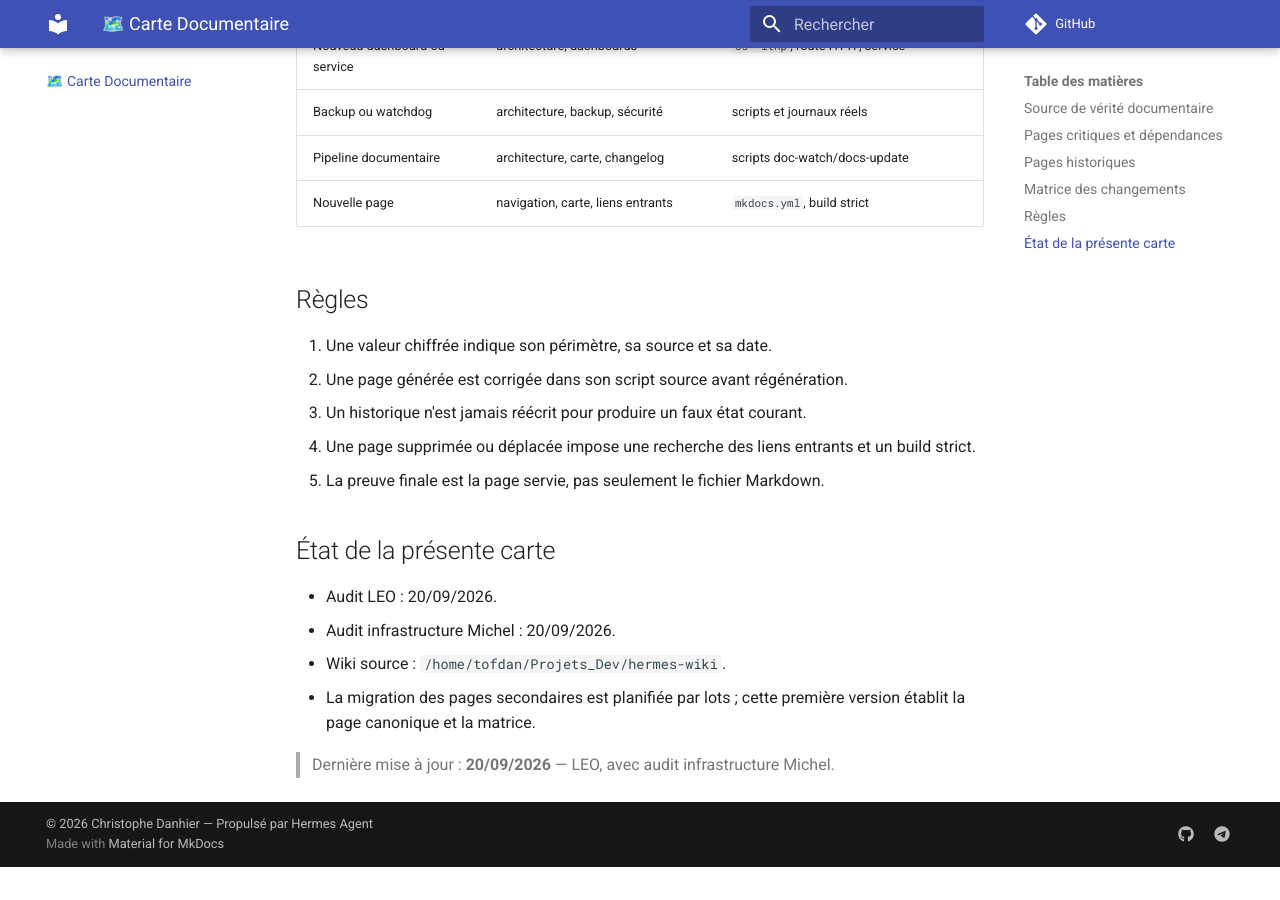
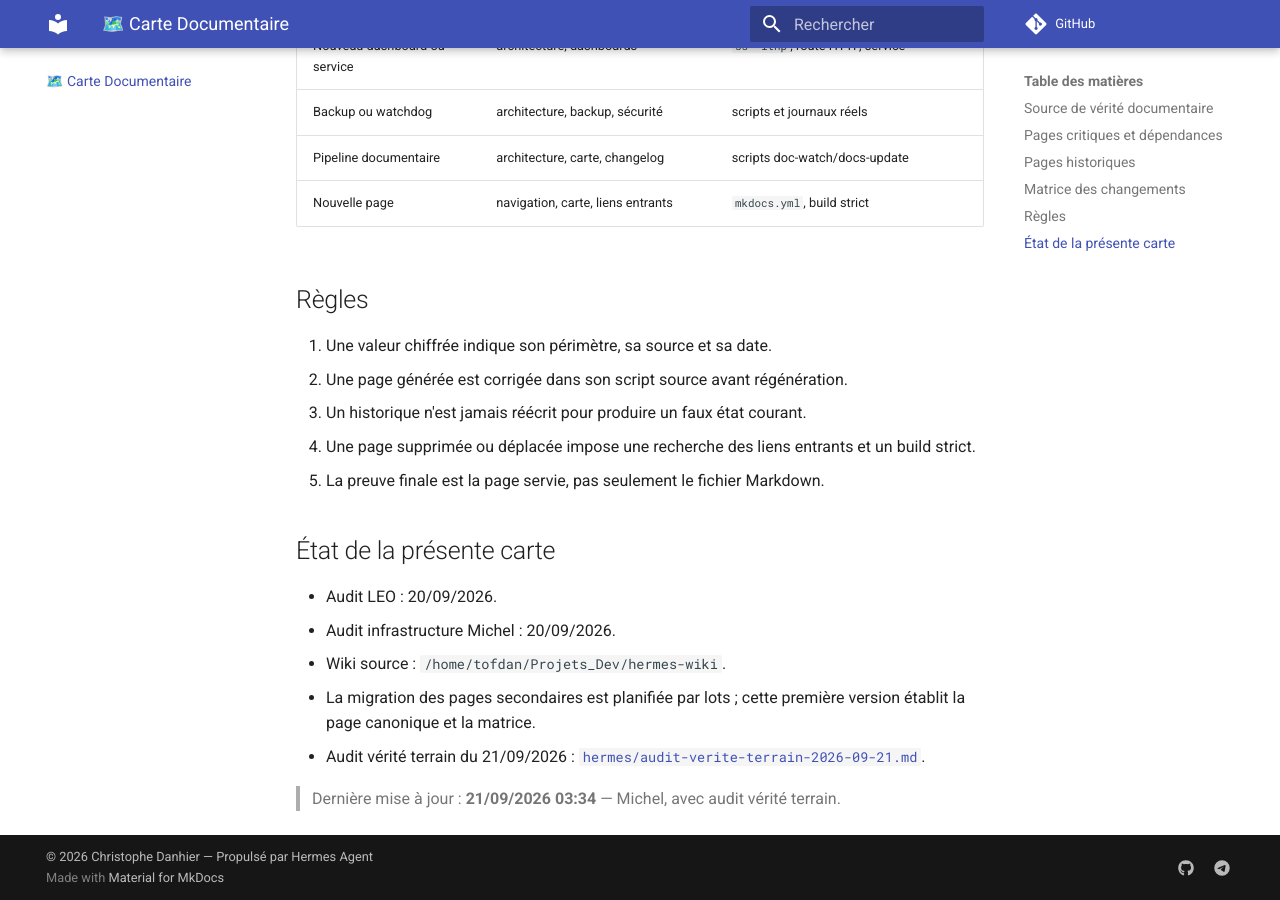
Before and after one commit to christophedanhier-hash/hermes-wiki, an MkDocs documentation site: the page built from docs/hermes/utilisation/documentation-map.md, in a window 1280 px wide and 900 px high, scrolled down 2064 px. Built offline with MkDocs 1.6.1 and Material for MkDocs 9.7.7, drawn with Linux system fonts in a browser that asks for light colours; comment, search, counter and statistics services are not loaded; before the commit the page ends 2931 px from its top, so only the background shows below that.

Commit message:
docs: audit terrain Hermes et carte architecture

```diff
--- a/docs/hermes/utilisation/documentation-map.md
+++ b/docs/hermes/utilisation/documentation-map.md
@@ -62,5 +62,6 @@ La page `hermes/architecture.md` est désormais la page canonique de l'état act
 - Audit infrastructure Michel : 20/09/2026.
 - Wiki source : `/home/tofdan/Projets_Dev/hermes-wiki`.
 - La migration des pages secondaires est planifiée par lots ; cette première version établit la page canonique et la matrice.
+- Audit vérité terrain du 21/09/2026 : [`hermes/audit-verite-terrain-2026-09-21.md`](../audit-verite-terrain-2026-09-21.md).
 
-> Dernière mise à jour : **20/09/2026** — LEO, avec audit infrastructure Michel.
+> Dernière mise à jour : **21/09/2026 03:34** — Michel, avec audit vérité terrain.
--- a/mkdocs.yml
+++ b/mkdocs.yml
@@ -54,6 +54,7 @@ nav:
       - 📖 Présentation: hermes/index.md
       - 🏗️ Architecture Hermes LEO (référence): hermes/architecture.md
       - 🔗 Architecture & Communication: hermes/architecture-communication.md
+      - 🔎 Audit vérité terrain (21/09/2026): hermes/audit-verite-terrain-2026-09-21.md
       - 📜 Changelog: hermes/changelog.md
       - 💻 Installation Linux: hermes/installation/linux.md
       - ⚙️ Configuration — Providers LLM: hermes/configuration/providers.md
```
Also changed, not shown: docs/hermes/architecture.md (+1 -1 lines), docs/hermes/audit-verite-terrain-2026-09-21.md (added, +31 -0 lines).
